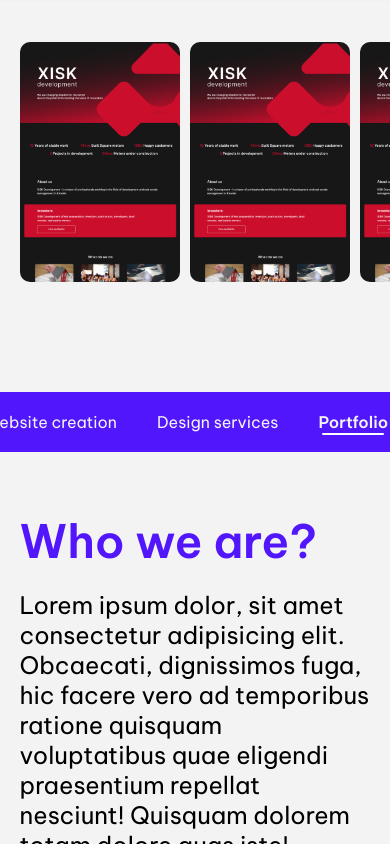
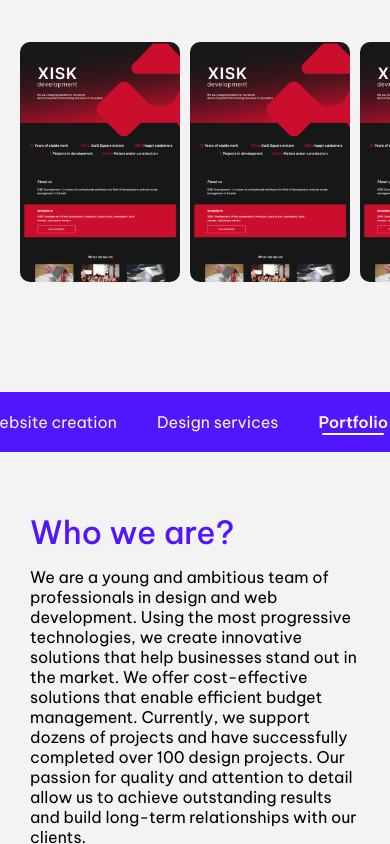
Before and after one commit to VRomanenko04/Dispersion, a Next.js app: page / in a window 390 px wide. Both pictures are taken after a click on the item "Portfolio". Shown: the part 848-1692 px from the top of the page. Built offline with nearby package versions, Linux system fonts and the light colour scheme; no server answers.

Commit message:
Adapted the portfolio page, added text

```diff
--- a/src/components/user/PortfolioSubPage/PortfolioSubPage.module.scss
+++ b/src/components/user/PortfolioSubPage/PortfolioSubPage.module.scss
@@ -5,7 +5,7 @@
     flex-direction: column;
     align-items: center;
     margin-bottom: 200px;
-    height: 2610px;
+    height: auto;
 }
 
 .container {
@@ -28,18 +28,72 @@
     }
 }
 
-.question__first,
-.question__second {
+.question__first {
     color: $purple;
     font-size: $headline;
     font-weight: $semiBold;
-}
-
-.question__second {
-    align-self: flex-end;
 }
 
 .answer {
     font-size: $bodyLarge;
     font-weight: $regular;
 }
+
+
+@media screen and (max-width: 450px) {
+    .container {
+        max-width: 330px;
+        width: 100%;
+    }
+
+    .wrapper {
+        height: auto;
+    }
+
+    .question__first {
+        font-size: $title;
+        font-weight: $medium;
+    }
+
+    .answer {
+        font-size: $mobileFont;
+        font-weight: $regular;
+    }
+
+    .aboutus {
+        margin-bottom: 40px;
+
+        article {
+            gap: 15px;
+        }
+    }
+}
+
+@media screen and (min-width: 451px) and (max-width: 800px) {
+    .container {
+        max-width: 400px;
+        width: 100%;
+    }
+
+    .wrapper {
+        height: auto;
+    }
+
+    .question__first {
+        font-size: $title;
+        font-weight: $medium;
+    }
+
+    .answer {
+        font-size: $mobileFont;
+        font-weight: $regular;
+    }
+
+    .aboutus {
+        margin-bottom: 40px;
+
+        article {
+            gap: 15px;
+        }
+    }
+}
--- a/src/components/user/PortfolioSubPage/PortfolioSubPage.tsx
+++ b/src/components/user/PortfolioSubPage/PortfolioSubPage.tsx
@@ -1,13 +1,65 @@
+'use client';
 import React from 'react';
 import styles from './PortfolioSubPage.module.scss';
 import { motion } from 'framer-motion';
 import Slider from '../Slider/Slider';
+import { useMediaQuery } from 'react-responsive';
+import { StaticImageData } from 'next/image';
+import DropDownPortfolio from '../DropDownPortfolio/DropDownPortfolio';
+
+import ImageSpaceDev1 from '@/assets/SD1.webp';
+import ImageSpaceDev2 from '@/assets/SD2.webp';
+import ImageSpaceDev3 from '@/assets/SD3.webp';
+import ImageSpaceDev4 from '@/assets/SD4.webp';
+import ImageEtalon1 from '@/assets/ETAL1.webp';
+import ImageEtalon2 from '@/assets/ETAL2.webp';
+import ImageEtalon3 from '@/assets/ETAL3.webp';
+import ImageEtalon4 from '@/assets/ETATL4.webp';
+import ImageUCanPower1 from '@/assets/UCP1.webp';
+import ImageUCanPower2 from '@/assets/UCP2.webp';
+import ImageUCanPower3 from '@/assets/UCP3.webp';
+import ImageUCanPower4 from '@/assets/UCP4.webp';
+
 
 type PortfolioProps = {
     isActive: boolean
 }
 
+export interface SlidesObj {
+    image1: StaticImageData;
+    image2: StaticImageData;
+    image3: StaticImageData;
+    image4: StaticImageData;
+    description: string;
+}
+
+const slides = [
+    {
+        image1: ImageSpaceDev1,
+        image2: ImageSpaceDev2,
+        image3: ImageSpaceDev3,
+        image4: ImageSpaceDev4,
+        description: 'Lorem ipsum dolor sit amet consectetur, adipisicing elit. Perspiciatis commodi sed nobis tempora error, sunt quibusdam libero, aliquid corporis, dolorum laborum nisi ipsa atque veritatis asperiores assumenda pariatur porro consequuntur inventore omnis praesentium voluptate sit consequatur. Quod placeat asperiores inventore?'
+    },
+    {
+        image1: ImageEtalon1,
+        image2: ImageEtalon2,
+        image3: ImageEtalon3,
+        image4: ImageEtalon4,
+        description: 'Lorem ipsum dolor sit amet, consectetur adipisicing elit. Ratione reiciendis eos, aut quis ipsa dicta in nobis aspernatur doloribus architecto voluptas exercitationem facere amet! Neque vel aspernatur repudiandae sint fuga cupiditate, eius officia adipisci recusandae corporis saepe eaque dicta sit, pariatur voluptatem atque debitis. Totam tempore quo perspiciatis commodi quae.'
+    },
+    {
+        image1: ImageUCanPower1,
+        image2: ImageUCanPower2,
+        image3: ImageUCanPower3,
+        image4: ImageUCanPower4,
+        description: 'Lorem ipsum dolor sit amet consectetur, adipisicing elit. Perspiciatis commodi sed nobis tempora error, sunt quibusdam libero, aliquid corporis, dolorum laborum nisi ipsa atque veritatis asperiores assumenda pariatur porro consequuntur inventore omnis praesentium voluptate sit consequatur. Quod placeat asperiores inventore?'
+    }
+]
+
 const PortfolioSubPage = ({ isActive }: PortfolioProps) => {
+    const isMobile = useMediaQuery({ query: '(max-width: 800px)'});
+
     return (
         <motion.section
             className={styles.wrapper}
@@ -15,15 +67,27 @@ const PortfolioSubPage = ({ isActive }: PortfolioProps) => {
             animate={isActive && { opacity: 1 }}
             transition={{ duration: 0.7, delay: 0.2 }}
         >
+            {!isMobile ? (
                 <div className={styles.container}>
                     <section className={styles.aboutus}>
                         <article>
                             <h6 className={styles.question__first}>Who we are?</h6>
-                        <p className={styles.answer}>Lorem ipsum dolor, sit amet consectetur adipisicing elit. Obcaecati, dignissimos fuga, hic facere vero ad temporibus ratione quisquam voluptatibus quae eligendi praesentium repellat nesciunt! Quisquam dolorem totam dolore quas iste!</p>
+                            <p className={styles.answer}>We are a young and ambitious team of professionals in design and web development. Using the most progressive technologies, we create innovative solutions that help businesses stand out in the market. We offer cost-effective solutions that enable efficient budget management. Currently, we support dozens of projects and have successfully completed over 100 design projects. Our passion for quality and attention to detail allow us to achieve outstanding results and build long-term relationships with our clients.</p>
                         </article>
                     </section>
-                <Slider />
+                    <Slider slides={slides}/>
                 </div>
+            ) : (
+                <div className={styles.container}>
+                    <section className={styles.aboutus}>
+                        <article className={styles.article}>
+                            <h6 className={styles.question__first}>Who we are?</h6>
+                            <p className={styles.answer}>We are a young and ambitious team of professionals in design and web development. Using the most progressive technologies, we create innovative solutions that help businesses stand out in the market. We offer cost-effective solutions that enable efficient budget management. Currently, we support dozens of projects and have successfully completed over 100 design projects. Our passion for quality and attention to detail allow us to achieve outstanding results and build long-term relationships with our clients.</p>
+                        </article>
+                    </section>
+                    <DropDownPortfolio slides={slides}/>
+                </div>
+            )}
         </motion.section>
     )
 }
```
Lines whose indentation alone changed are shown as unchanged.
